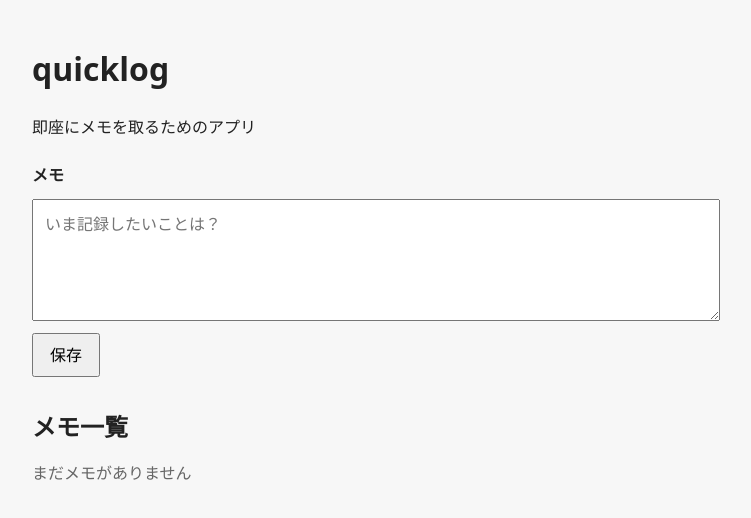
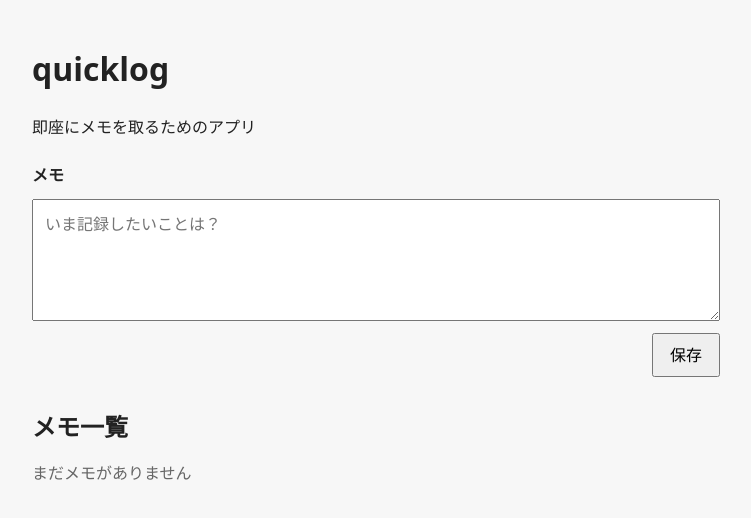
Before and after one commit to asamichiruko/quicklog, a Vue app: page / in a window 1280 px wide. Shown: the top 518 px of the page, without its empty margins (264-1015 px from the left). Built offline with nearby package versions, Linux system fonts and the light colour scheme.

Commit message:
style: ログの保存ボタンを右端に移動

```diff
--- a/src/components/QuickLogForm.vue
+++ b/src/components/QuickLogForm.vue
@@ -49,5 +49,6 @@ function onSubmit() {
 .button {
   width: fit-content;
   padding: 8px 16px;
+  justify-self: end;
 }
 </style>
```
